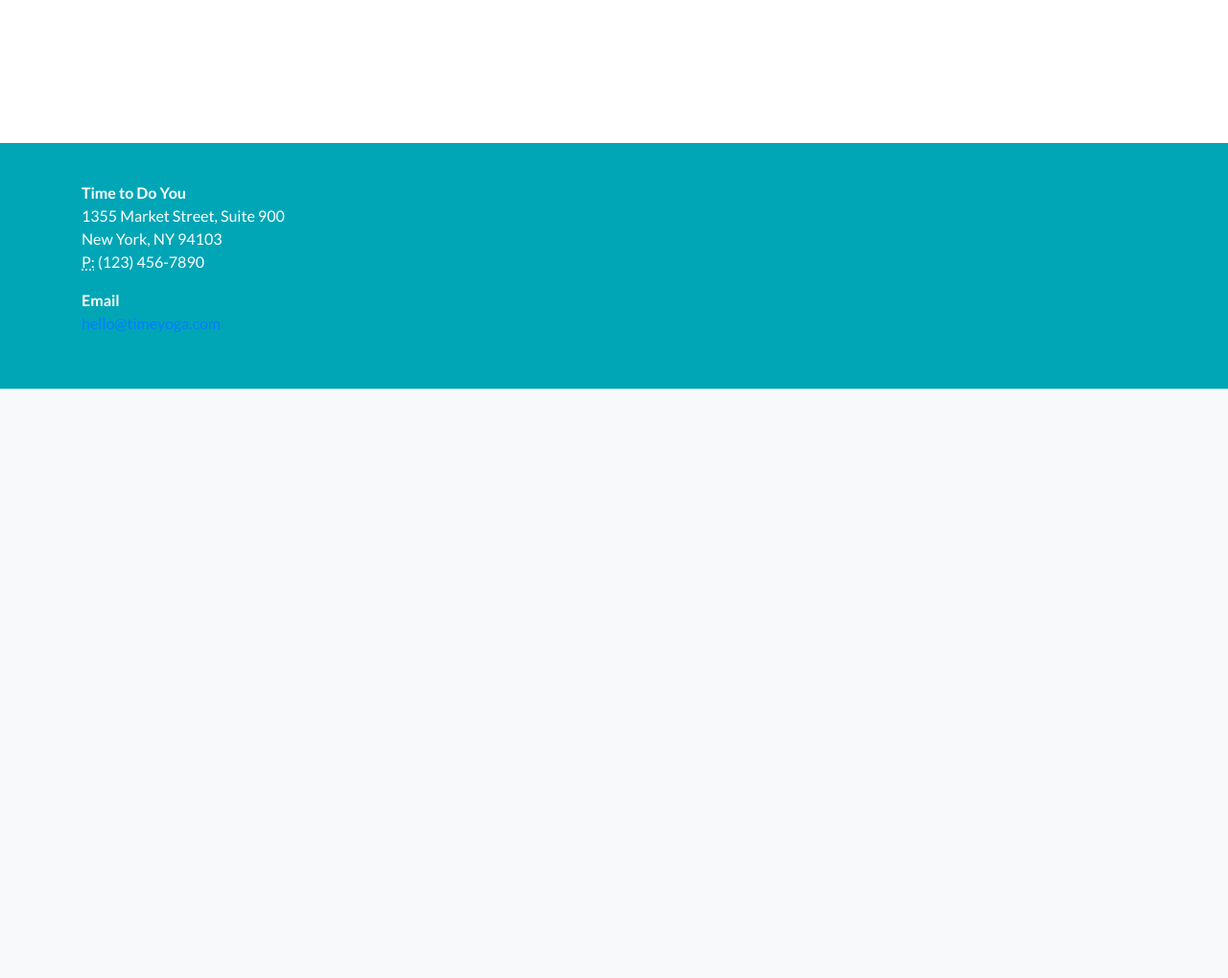
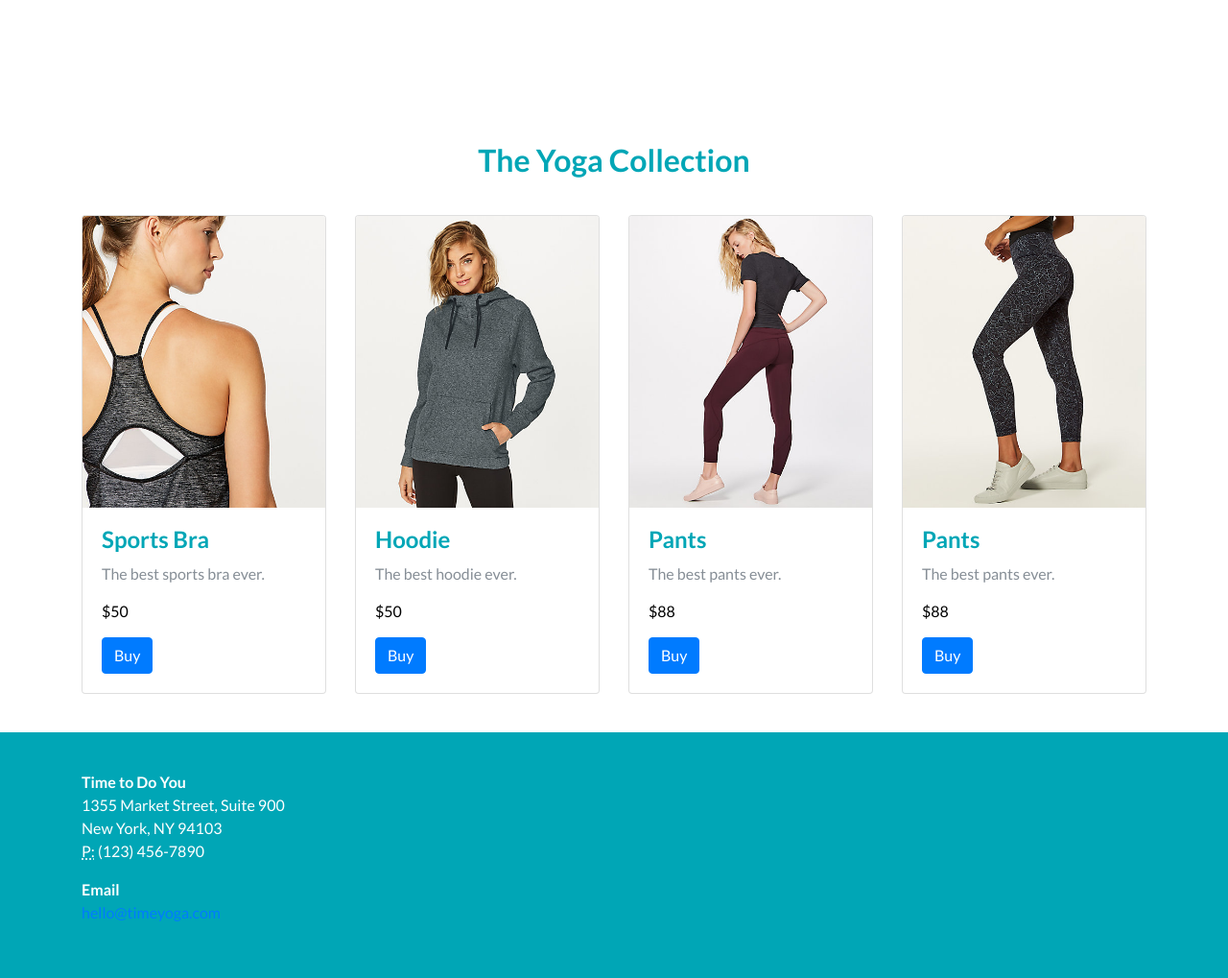
Before and after one commit to ninalouw/term3-wk4, a PHP site: page / in a window 1280 px wide. Shown: the part 477-1496 px from the top of the page at 96% size. Before the commit the page ends 882 px from the top, so only its background shows below. Run offline with PHP 8.4, Linux system fonts and the light colour scheme; some libraries are stand-ins or nearby versions.

Commit message:
add images to cards

```diff
--- a/css/styles.css
+++ b/css/styles.css
@@ -12,6 +12,7 @@ h2 {
   font-size: 2rem;
   color: #00A6B6;
   font-weight: 700;
+  margin: 40px;
 }
 
 h3 {
--- a/css/styles.min.css
+++ b/css/styles.min.css
@@ -1 +1 @@
-body{font-family:'Lato', sans-serif}h1{font-size:3rem;color:#00A6B6;font-weight:700}h2{font-size:2rem;color:#00A6B6;font-weight:700}h3{font-size:1.7rem;color:#00A6B6;font-weight:700}h4{font-size:1.5rem;color:#00A6B6;font-weight:700}p{font-size:1rem;color:#000;line-height:1.4rem;background-color:white}.text-md{font-size:1.5rem;color:#000;line-height:2rem}a:hover{color:#00A6B6}.bg-light{background-color:#f8f9fa !important}.navbar-light .navbar-brand{color:#00A6B6}.navbar-light .navbar-brand:hover{color:#0dd5f5}.navbar-light .navbar-nav .nav-link:hover{color:#0dd5f5}.logo{width:15%;margin:10px}hr{color:#00A6B6;border-top:2px solid #00A6B6;margin:0px}.center-hero{text-align:left;font-size:3rem;color:#00A6B6;font-weight:bold}.center-hero-text{text-align:left;font-size:1.3rem;font-weight:400;margin-bottom:40px}.hero-container{position:relative}.hero-video{margin-top:100px;margin-bottom:100px;width:500px}@media screen and (max-width: 600px){.hero-item,.hero-video{width:100%}}.hero-item{max-width:100%;padding:10px}.hero-flex-container{display:flex;justify-content:space-around;align-items:center}@media screen and (max-width: 1200px){.hero-flex-container{display:flex;flex-direction:column;justify-content:center;margin-top:50px}.hero-item{align-self:center}.hero-one{order:2}.hero-two{order:1}.btn-primary{margin-top:20px}}.page-footer{background-color:#00A6B6;color:white;padding:40px;margin-top:40px !important;position:relative}
+body{font-family:'Lato', sans-serif}h1{font-size:3rem;color:#00A6B6;font-weight:700}h2{font-size:2rem;color:#00A6B6;font-weight:700;margin:40px}h3{font-size:1.7rem;color:#00A6B6;font-weight:700}h4{font-size:1.5rem;color:#00A6B6;font-weight:700}p{font-size:1rem;color:#000;line-height:1.4rem;background-color:white}.text-md{font-size:1.5rem;color:#000;line-height:2rem}a:hover{color:#00A6B6}.bg-light{background-color:#f8f9fa !important}.navbar-light .navbar-brand{color:#00A6B6}.navbar-light .navbar-brand:hover{color:#0dd5f5}.navbar-light .navbar-nav .nav-link:hover{color:#0dd5f5}.logo{width:15%;margin:10px}hr{color:#00A6B6;border-top:2px solid #00A6B6;margin:0px}.center-hero{text-align:left;font-size:3rem;color:#00A6B6;font-weight:bold}.center-hero-text{text-align:left;font-size:1.3rem;font-weight:400;margin-bottom:40px}.hero-container{position:relative}.hero-video{margin-top:100px;margin-bottom:100px;width:500px}@media screen and (max-width: 600px){.hero-item,.hero-video{width:100%}}.hero-item{max-width:100%;padding:10px}.hero-flex-container{display:flex;justify-content:space-around;align-items:center}@media screen and (max-width: 1200px){.hero-flex-container{display:flex;flex-direction:column;justify-content:center;margin-top:50px}.hero-item{align-self:center}.hero-one{order:2}.hero-two{order:1}.btn-primary{margin-top:20px}}.page-footer{background-color:#00A6B6;color:white;padding:40px;margin-top:40px !important;position:relative}
--- a/css/styles.scss
+++ b/css/styles.scss
@@ -27,6 +27,7 @@ h2 {
 	font-size: 2rem;
 	color: $primary-color;
     font-weight: 700;
+    margin:40px;
 }
 h3 {
 	font-size: 1.7rem;
--- a/index.php
+++ b/index.php
@@ -1,6 +1,7 @@
 <!-- php header -->
 <?php include "partials/header.php"?>
 <div class="container">
+    <!-- hero section -->
     <div class="hero-container">
         <div class="hero-flex-container">
             <div class="hero-item hero-one">
@@ -13,10 +14,63 @@
             <div class="hero-item hero-two">
                 <h1 class="center-hero"> The Latest Collection</h1>
                 <p class="center-hero-text text-md">Our newest fabric, is engineered to keep you feeling cool during super sweaty studio sessions.</p>
-                <button class="btn btn-primary"> View</button>
+                <button class="btn btn-primary">Shop Now</button>
             </div>
         </div>
     </div>
+    <!-- start of product cards -->
+    <h2 class="text-center">The Yoga Collection</h2>
+    <div class="row">
+        <div class="col-lg-3 col-md-3 col-sm-6 col-xs-12">
+            <div class="card">
+            <img class="card-img-top" src="img/bra-1.jpeg" alt="Card image">
+            <div class="card-body">
+                <h4 class="card-title">Sports Bra</h4>
+                <p class="card-text text-muted">The best sports bra ever.</p>
+                <p class="card-text">$50</p>
+                <a href="products.php" class="btn btn-primary">Buy</a>
+            </div>
+            </div>
+        </div>
+
+        <div class="col-lg-3 col-md-3 col-sm-6 col-xs-12">
+            <div class="card">
+            <img class="card-img-top" src="img/hoodie-1.jpeg" alt="Card image">
+            <div class="card-body">
+                <h4 class="card-title">Hoodie</h4>
+               <p class="card-text text-muted">The best hoodie ever.</p>
+                <p class="card-text">$50</p>
+                <a href="products.php" class="btn btn-primary">Buy</a>
+            </div>
+            </div>
+        </div>
+
+        <div class="col-lg-3 col-md-3 col-sm-6 col-xs-12">
+            <div class="card">
+            <img class="card-img-top" src="img/pants-1.jpeg" alt="Card image cap">
+            <div class="card-body">
+                <h4 class="card-title">Pants</h4>
+               <p class="card-text text-muted">The best pants ever.</p>
+                <p class="card-text">$88</p>
+                <a href="products.php" class="btn btn-primary">Buy</a>
+            </div>
+            </div>
+        </div>
+
+        <div class="col-lg-3 col-md-3 col-sm-6 col-xs-12">
+            <div class="card">
+            <img class="card-img-top" src="img/pants-2.jpeg" alt="Card image cap">
+            <div class="card-body">
+                <h4 class="card-title">Pants</h4>
+                <p class="card-text text-muted">The best pants ever.</p>
+                <p class="card-text">$88</p>
+                <a href="products.php" class="btn btn-primary">Buy</a>
+            </div>
+            </div>
+        </div>
+
+    </div>
+<!-- end of container -->
 </div>
 
 <!-- php footer -->
```
Also changed, not shown: img/bra-1.jpeg (added), img/bra-2.jpeg (added), img/hoodie-1.jpeg (added), img/pants-1.jpeg (added), img/pants-2.jpeg (added), img/pants-3.jpeg (added), img/pants-4.jpeg (added), img/pants-5.jpeg (added), img/pants-6.jpeg (added), img/pants-7.jpeg (added), img/pants-md.jpeg (added), img/top-1.jpeg (added), img/top-md.jpeg (added).
